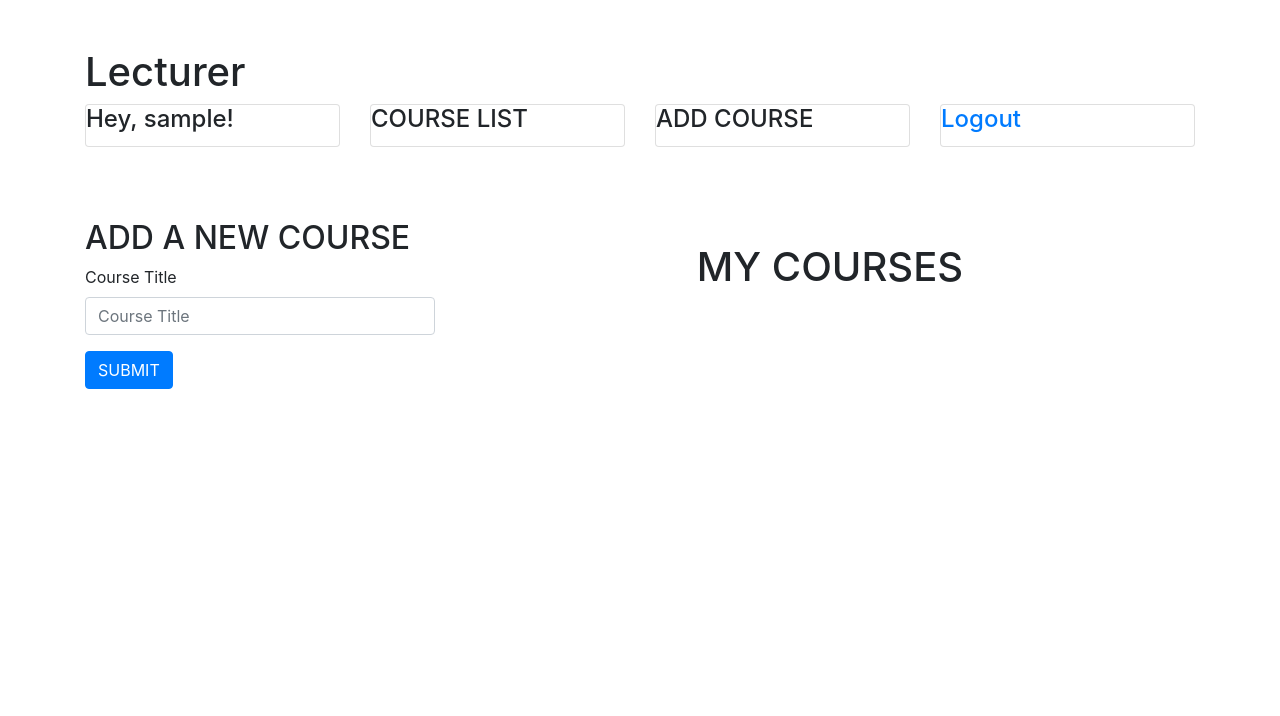
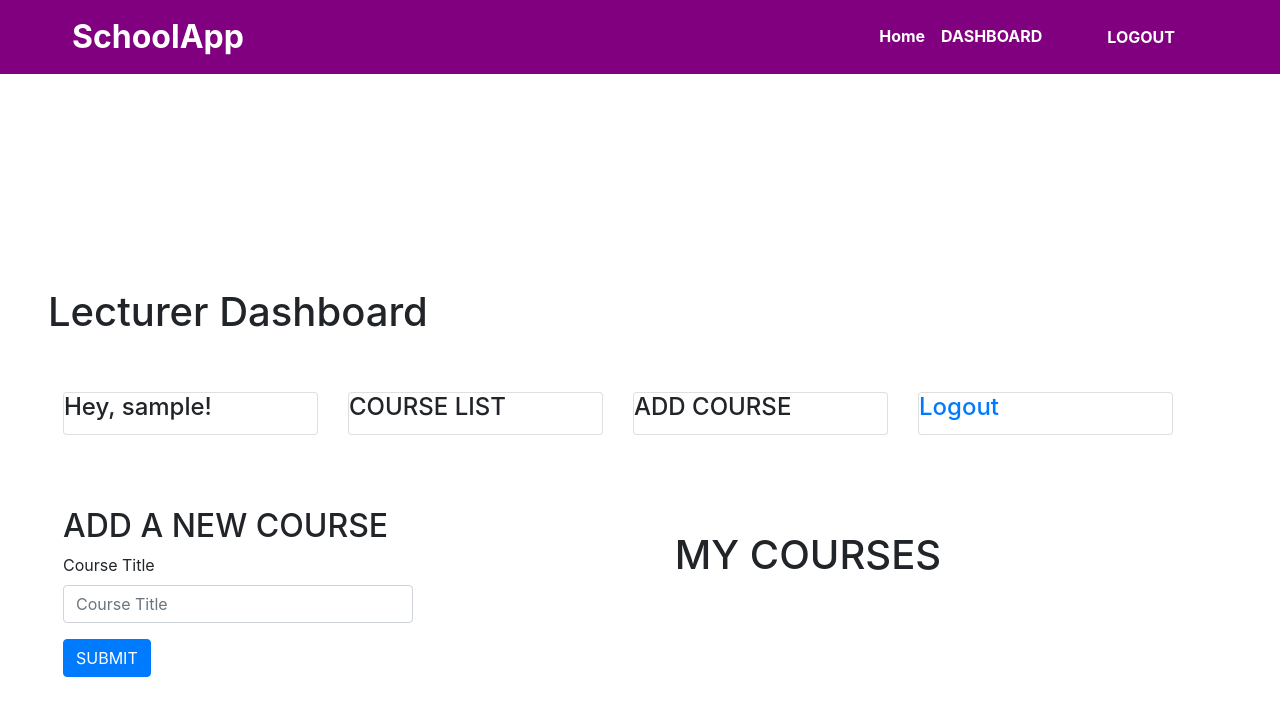
Before and after one commit to Nindaime/php-schoolApp, a PHP site: page /lecturerdashboard.php in a window 1280 px wide. Shown: the top 716 px of the page. Run offline with PHP 8.4, Linux system fonts and the light colour scheme; the visitor is signed in with stand-in values (Sample User, id 1); data that the repository does not hold is empty.

Commit message:
fixed UI and content and created questions and comment pages

```diff
--- a/lecturerdashboard.php
+++ b/lecturerdashboard.php
@@ -45,8 +45,38 @@ include("auth_session.php");
 </head>
 <body>
 
-    <div class="container mt-5">
-    <h1>Lecturer</h1>
+    <div class="container-fluid bg-transparent w-100 p-0">
+            <nav style="background-color: purple;" class="navbar navbar-expand-md navbar-light px-0 w-100 px-5">
+                <a style="font-size: 2rem" class="navbar-brand px-4 display-7" href="#">SchoolApp</a>
+                <button class="navbar-toggler mr-2" type="button" data-toggle="collapse" data-target="#navbarSupportedContent" aria-controls="navbarSupportedContent" aria-expanded="false" aria-label="Toggle navigation">
+                  <span class="navbar-toggler-icon"></span>
+                </button>
+
+                <div class="collapse navbar-collapse w-100" id="navbarSupportedContent">
+                  <ul class="navbar-nav ml-auto">
+                    <li class="nav-item active">
+                      <a class="nav-link" href="#">Home <span class="sr-only">(current)</span></a>
+                    </li>
+
+
+
+                    <li class="nav-item font-weight-bold">
+                      <a class="nav-link" href="login.php">DASHBOARD</a>
+                    </li>
+
+                    <li class="nav-item mx-5">
+                      <a style="background-color:purple; color:white;" class="font-weight-bold nav-link btn"  href="logout.php">LOGOUT</a>
+                    </li>
+                  </ul>
+
+                </div>
+              </nav>
+        </div>
+
+    <div class="container pt-5 mt-5 mx-5">
+    <div class="row my-5 pt-5">
+    <h1 class="mt-5 pt-5">Lecturer Dashboard</h1>
+    </div>
         <div class="row top">
             <div class="col-sm-3">
                 <div class="card">
```
Also changed, not shown: studentdashboard.php (+30 -2 lines), comments.php (added), questions.php (added).
